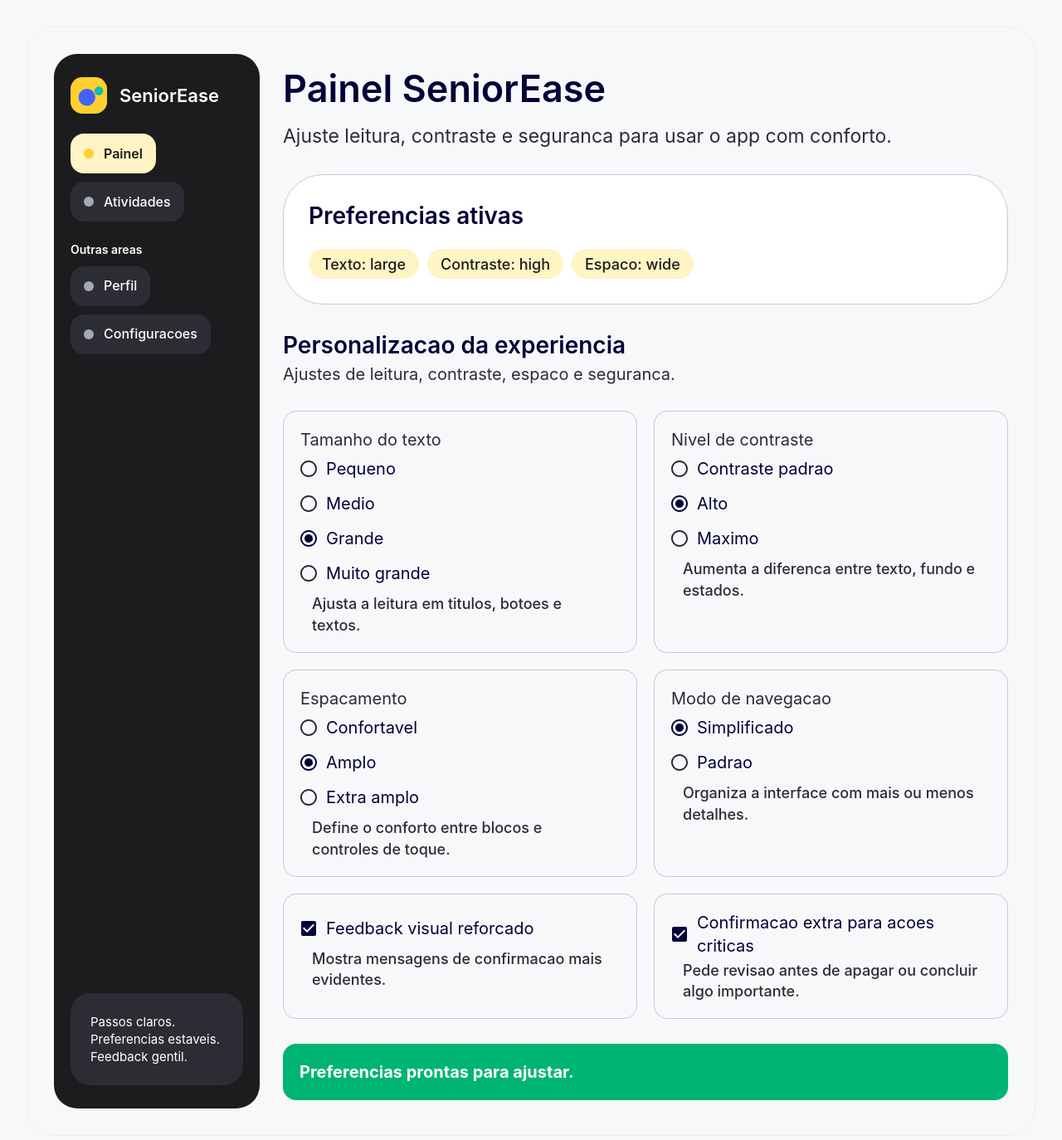
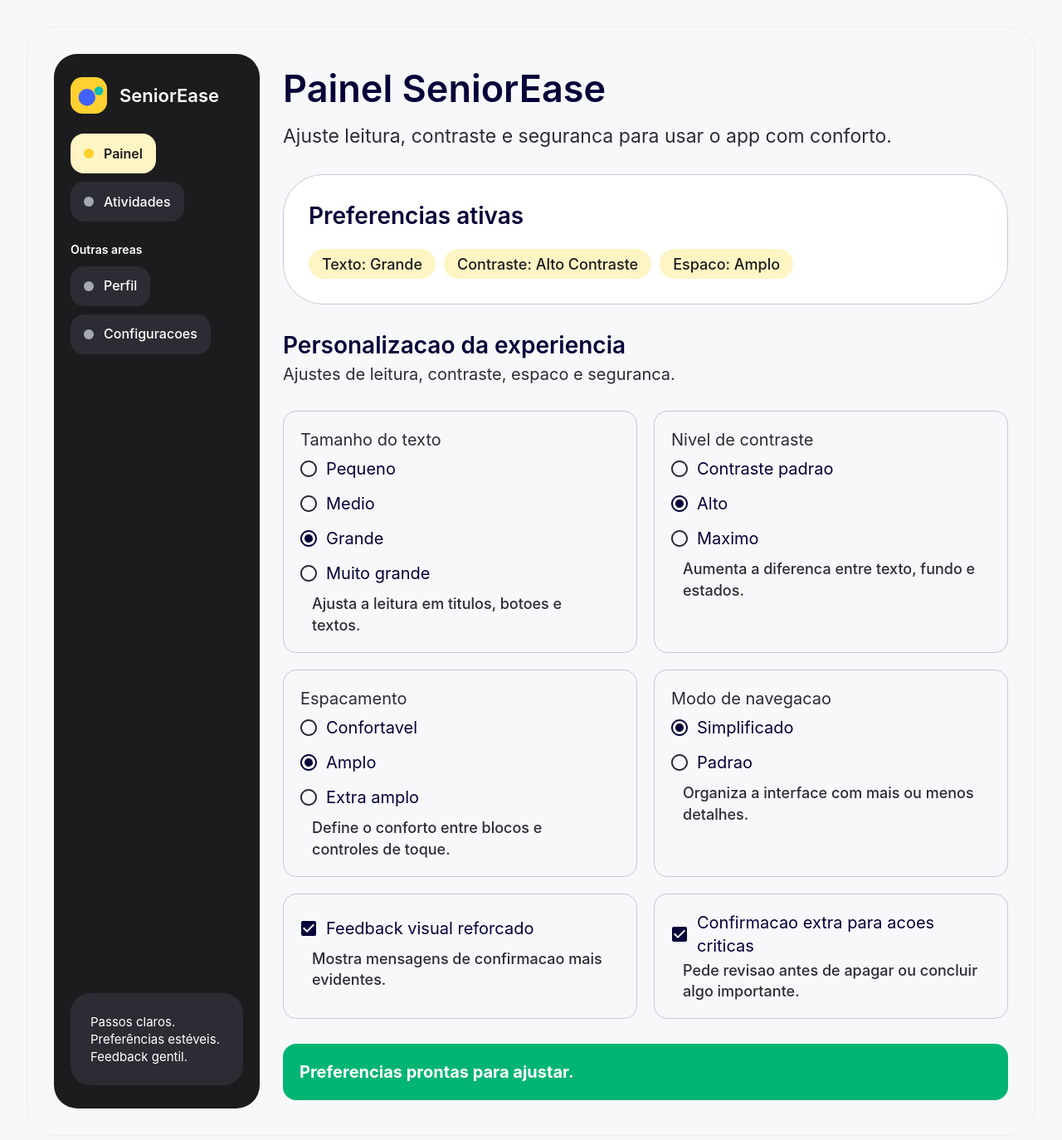
Before and after one commit to carollyb/seniorease-web, a Next.js app: page / in a window 1280 px wide. Shown: the top 1374 px of the page at 83% size. Built offline with nearby package versions, Linux system fonts and the light colour scheme.

Commit message:
feat: figma comformity and mapper

```diff
--- a/src/pages/index.tsx
+++ b/src/pages/index.tsx
@@ -1,25 +1,26 @@
-import Box from '@mui/material/Box'
-import Stack from '@mui/material/Stack'
-import Typography from '@mui/material/Typography'
-import type { NextPage } from 'next'
+import Box from '@mui/material/Box';
+import Stack from '@mui/material/Stack';
+import Typography from '@mui/material/Typography';
+import type { NextPage } from 'next';
 
-import { PersonalizationDashboard } from '../presentation/personalization'
-import { AppShell, StatusPill } from '../presentation/shared'
-import { usePreferenceStore } from '../stores/preferences/usePreferenceStore'
+import { PersonalizationDashboard } from '../presentation/personalization';
+import { AppShell, StatusPill } from '../presentation/shared';
+import { usePreferenceStore } from '../stores/preferences/usePreferenceStore';
+import mapPreferences from '@/presentation/shared/utils/preferencesMapper';
 
 const HomePage: NextPage = () => {
-  const preferences = usePreferenceStore((state) => state.preferences)
+  const preferences = usePreferenceStore((state) => state.preferences);
 
   return (
     <AppShell
-      activeRoute="/"
+      activeRoute='/'
       navigationMode={preferences.navigationMode}
-      subtitle="Ajuste leitura, contraste e seguranca para usar o app com conforto."
-      title="Painel SeniorEase"
+      subtitle='Ajuste leitura, contraste e seguranca para usar o app com conforto.'
+      title='Painel SeniorEase'
     >
       <Stack spacing={3}>
         <Box
-          component="section"
+          component='section'
           sx={{
             bgcolor: 'background.paper',
             border: 1,
@@ -29,13 +30,19 @@ const HomePage: NextPage = () => {
           }}
         >
           <Stack spacing={2}>
-            <Typography component="h2" variant="h4">
+            <Typography component='h2' variant='h4'>
               Preferencias ativas
             </Typography>
             <Stack direction={{ xs: 'column', sm: 'row' }} spacing={1}>
-              <StatusPill label={`Texto: ${preferences.fontScale}`} />
-              <StatusPill label={`Contraste: ${preferences.contrastLevel}`} />
-              <StatusPill label={`Espaco: ${preferences.spacingLevel}`} />
+              <StatusPill
+                label={`Texto: ${mapPreferences(preferences.fontScale)}`}
+              />
+              <StatusPill
+                label={`Contraste: ${mapPreferences(preferences.contrastLevel)}`}
+              />
+              <StatusPill
+                label={`Espaco: ${mapPreferences(preferences.spacingLevel)}`}
+              />
             </Stack>
           </Stack>
         </Box>
@@ -43,7 +50,7 @@ const HomePage: NextPage = () => {
         <PersonalizationDashboard />
       </Stack>
     </AppShell>
-  )
-}
+  );
+};
 
-export default HomePage
+export default HomePage;
--- a/src/presentation/shared/components/PrimaryButton.tsx
+++ b/src/presentation/shared/components/PrimaryButton.tsx
@@ -2,6 +2,12 @@ import Button, { type ButtonProps } from '@mui/material/Button'
 import type { SxProps, Theme } from '@mui/material/styles'
 
 import { designTokens } from '../../../theme/designTokens'
+
+export type PrimaryButtonTone = 'primary' | 'secondary' | 'completion'
+
+export interface PrimaryButtonProps extends ButtonProps {
+  tone?: PrimaryButtonTone
+}
 
 const baseSx: SxProps<Theme> = {
   borderRadius: `${designTokens.components.button.borderRadius}px`,
@@ -10,12 +16,48 @@ const baseSx: SxProps<Theme> = {
   py: `${designTokens.components.button.paddingY}px`,
 }
 
+const toneSx: Record<PrimaryButtonTone, SxProps<Theme>> = {
+  primary: {
+    bgcolor: 'primary.main',
+    color: 'primary.contrastText',
+    '&:hover': {
+      bgcolor: designTokens.colors.charcoal,
+    },
+  },
+  secondary: {
+    bgcolor: 'background.paper',
+    border: `1px solid ${designTokens.colors.hairlineStrong}`,
+    boxShadow: 'none',
+    color: 'text.primary',
+    '&:hover': {
+      bgcolor: designTokens.colors.surface,
+      borderColor: designTokens.colors.hairlineStrong,
+      boxShadow: 'none',
+    },
+  },
+  completion: {
+    bgcolor: 'warning.main',
+    color: 'warning.contrastText',
+    '&:hover': {
+      bgcolor: designTokens.colors.yellowBorder,
+    },
+  },
+}
+
+function mergeSx(base: SxProps<Theme>[], sx?: SxProps<Theme>): SxProps<Theme> {
+  return [
+    ...base,
+    ...(Array.isArray(sx) ? sx : sx ? [sx] : []),
+  ] as SxProps<Theme>
+}
+
 export function PrimaryButton({
   sx,
+  tone = 'primary',
   variant = 'contained',
   ...props
-}: ButtonProps) {
-  const sxValue = Array.isArray(sx) ? [baseSx, ...sx] : [baseSx, sx]
+}: PrimaryButtonProps) {
+  const sxValue = mergeSx([baseSx, toneSx[tone]], sx)
 
   return <Button sx={sxValue} variant={variant} {...props} />
 }
--- a/src/presentation/shared/components/SideNavigation.tsx
+++ b/src/presentation/shared/components/SideNavigation.tsx
@@ -1,17 +1,21 @@
-import Box from '@mui/material/Box'
-import Stack from '@mui/material/Stack'
-import Typography from '@mui/material/Typography'
-import Link from 'next/link'
+import Box from '@mui/material/Box';
+import Stack from '@mui/material/Stack';
+import Typography from '@mui/material/Typography';
+import Link from 'next/link';
 
-import type { NavigationMode } from '../../../domain/preferences'
-import { designTokens } from '../../../theme/designTokens'
+import type { NavigationMode } from '../../../domain/preferences';
+import { designTokens } from '../../../theme/designTokens';
 
-export type SeniorEaseRoute = '/' | '/atividades' | '/perfil' | '/configuracoes'
+export type SeniorEaseRoute =
+  | '/'
+  | '/atividades'
+  | '/perfil'
+  | '/configuracoes';
 
 export interface NavigationItem {
-  href: SeniorEaseRoute
-  label: string
-  group: 'primary' | 'secondary'
+  href: SeniorEaseRoute;
+  label: string;
+  group: 'primary' | 'secondary';
 }
 
 export const seniorEaseNavigationItems: NavigationItem[] = [
@@ -19,25 +23,25 @@ export const seniorEaseNavigationItems: NavigationItem[] = [
   { href: '/atividades', label: 'Atividades', group: 'primary' },
   { href: '/perfil', label: 'Perfil', group: 'secondary' },
   { href: '/configuracoes', label: 'Configuracoes', group: 'secondary' },
-]
+];
 
 export interface SideNavigationProps {
-  activeRoute: SeniorEaseRoute
-  items?: NavigationItem[]
-  navigationMode?: NavigationMode
+  activeRoute: SeniorEaseRoute;
+  items?: NavigationItem[];
+  navigationMode?: NavigationMode;
 }
 
-const { colors, rounded, spacing, components } = designTokens
+const { colors, rounded, spacing, components } = designTokens;
 
 function LogoMark() {
   return (
     <Box
-      aria-hidden="true"
-      component="svg"
-      data-testid="senior-ease-logo-mark"
-      focusable="false"
-      height="44"
-      preserveAspectRatio="xMidYMid meet"
+      aria-hidden='true'
+      component='svg'
+      data-testid='senior-ease-logo-mark'
+      focusable='false'
+      height='44'
+      preserveAspectRatio='xMidYMid meet'
       sx={{
         display: 'block',
         flex: '0 0 44px',
@@ -46,35 +50,43 @@ function LogoMark() {
         minWidth: 44,
         width: 44,
       }}
-      viewBox="0 0 160 160"
-      width="44"
+      viewBox='0 0 160 160'
+      width='44'
     >
-      <rect fill={colors.brandYellow} height="160" rx="52" width="160" />
-      <circle cx="72" cy="88" fill={colors.brandBlue} r="37" />
-      <circle cx="124" cy="60" fill={colors.brandTeal} r="19" />
+      <rect fill={colors.brandYellow} height='160' rx='52' width='160' />
+      <circle cx='72' cy='88' fill={colors.brandBlue} r='37' />
+      <circle cx='124' cy='60' fill={colors.brandTeal} r='19' />
     </Box>
-  )
+  );
 }
 
 interface NavigationListProps {
-  activeRoute: SeniorEaseRoute
-  items: NavigationItem[]
-  label: string
+  activeRoute: SeniorEaseRoute;
+  items: NavigationItem[];
+  label: string;
 }
 
 function NavigationList({ activeRoute, items, label }: NavigationListProps) {
   return (
-    <Stack
+    <Box
       aria-label={label}
-      component="ul"
-      spacing="10px"
-      sx={{ listStyle: 'none', m: 0, p: 0 }}
+      component='ul'
+      sx={{
+        display: 'flex',
+        flexDirection: { xs: 'row', md: 'column' },
+        flexWrap: 'wrap',
+        gap: '10px',
+        listStyle: 'none',
+        m: 0,
+        p: 0,
+        width: '100%',
+      }}
     >
       {items.map((item) => {
-        const isActive = item.href === activeRoute
+        const isActive = item.href === activeRoute;
 
         return (
-          <Box component="li" key={item.href}>
+          <Box component='li' key={item.href}>
             <Box
               aria-current={isActive ? 'page' : undefined}
               component={Link}
@@ -93,21 +105,24 @@ function NavigationList({ activeRoute, items, label }: NavigationListProps) {
                 justifyContent: 'center',
                 lineHeight: 1.4,
                 minHeight: 48,
+                minWidth: { xs: 0, md: 'auto' },
                 px: `${components.sideNavigation.itemPaddingX}px`,
                 py: `${components.sideNavigation.itemPaddingY}px`,
                 textDecoration: 'none',
-                width: { xs: '100%', md: 'auto' },
+                whiteSpace: 'nowrap',
+                width: 'auto',
                 '&:focus-visible': {
-                  outline: `3px solid ${colors.brandYellow}`,
+                  outline: `3px solid ${colors.brandBlue}`,
                   outlineOffset: 3,
                 },
               }}
             >
               <Box
-                aria-hidden="true"
+                aria-hidden='true'
                 sx={{
                   bgcolor: isActive ? colors.brandYellow : colors.muted,
                   borderRadius: `${rounded.full}px`,
+                  display: { xs: 'none', md: 'block' },
                   height: 12,
                   width: 12,
                 }}
@@ -115,10 +130,10 @@ function NavigationList({ activeRoute, items, label }: NavigationListProps) {
               {item.label}
             </Box>
           </Box>
-        )
+        );
       })}
-    </Stack>
-  )
+    </Box>
+  );
 }
 
 export function SideNavigation({
@@ -129,35 +144,65 @@ export function SideNavigation({
   const primaryItems =
     navigationMode === 'simplified'
       ? items.filter((item) => item.group === 'primary')
-      : items
+      : items;
   const secondaryItems =
     navigationMode === 'simplified'
       ? items.filter((item) => item.group === 'secondary')
-      : []
+      : [];
 
   return (
     <Box
-      aria-label="SeniorEase"
-      component="nav"
+      aria-label='SeniorEase'
+      component='nav'
       data-navigation-mode={navigationMode}
       sx={{
         bgcolor: components.sideNavigation.backgroundColor,
-        borderRadius: `${components.sideNavigation.radius}px`,
+        borderRadius: {
+          xs: `${components.topNavigation.radiusMobile}px`,
+          sm: `${components.topNavigation.radiusTablet}px`,
+          md: `${components.sideNavigation.radius}px`,
+        },
         color: colors.onPrimary,
         display: 'flex',
         flexDirection: 'column',
-        gap: `${spacing.xl}px`,
+        gap: {
+          xs: `${spacing.sm}px`,
+          sm: `${spacing.md}px`,
+          md: `${spacing.xl}px`,
+        },
         minHeight: { md: 355 },
-        px: `${components.sideNavigation.paddingX}px`,
-        py: `${components.sideNavigation.paddingY}px`,
+        px: {
+          xs: `${components.topNavigation.paddingXMobile}px`,
+          sm: `${components.topNavigation.paddingXTablet}px`,
+          md: `${components.sideNavigation.paddingX}px`,
+        },
+        py: {
+          xs: `${components.topNavigation.paddingYMobile}px`,
+          sm: `${components.topNavigation.paddingYTablet}px`,
+          md: `${components.sideNavigation.paddingY}px`,
+        },
         width: { xs: '100%', md: 248 },
       }}
     >
-      <Stack alignItems="center" direction="row" minWidth={0} spacing={1.5}>
+      <Stack
+        alignItems='center'
+        direction='row'
+        justifyContent={{ xs: 'space-between', md: 'flex-start' }}
+        minWidth={0}
+        spacing={1.5}
+        width='100%'
+      >
+        <Stack alignItems='center' direction='row' minWidth={0} spacing={1.5}>
+          <Box sx={{ display: 'block' }}>
             <LogoMark />
+          </Box>
           <Typography
-          component="p"
-          fontSize={22}
+            component='p'
+            fontSize={{
+              xs: components.topNavigation.brandFontSizeMobile,
+              sm: components.topNavigation.brandFontSizeTablet,
+              md: 22,
+            }}
             fontWeight={600}
             sx={{ whiteSpace: 'nowrap' }}
           >
@@ -165,21 +210,39 @@ export function SideNavigation({
           </Typography>
         </Stack>
 
+        <Box
+          aria-hidden='true'
+          sx={{
+            bgcolor: components.topNavigation.menuBackgroundColor,
+            borderRadius: `${rounded.full}px`,
+            color: colors.ink,
+            display: { xs: 'inline-flex', md: 'none' },
+            fontSize: 14,
+            fontWeight: 500,
+            lineHeight: 1.4,
+            px: `${components.topNavigation.menuPaddingX}px`,
+            py: `${components.topNavigation.menuPaddingY}px`,
+          }}
+        >
+          Menu
+        </Box>
+      </Stack>
+
       <NavigationList
         activeRoute={activeRoute}
         items={primaryItems}
-        label="Navegacao principal"
+        label='Navegacao principal'
       />
 
       {secondaryItems.length > 0 ? (
-        <Stack spacing={1}>
-          <Typography component="p" fontSize={14} fontWeight={600}>
+        <Stack spacing={1} width='100%'>
+          <Typography component='p' fontSize={14} fontWeight={600}>
             Outras areas
           </Typography>
           <NavigationList
             activeRoute={activeRoute}
             items={secondaryItems}
-            label="Outras areas"
+            label='Outras areas'
           />
         </Stack>
       ) : null}
@@ -188,15 +251,16 @@ export function SideNavigation({
         sx={{
           bgcolor: components.sideNavigation.noteBackgroundColor,
           borderRadius: `${components.sideNavigation.noteRadius}px`,
+          display: { xs: 'none', md: 'block' },
           mt: 'auto',
           p: `${components.sideNavigation.notePadding}px`,
           width: '100%',
         }}
       >
         <Typography fontSize={15} lineHeight={1.4}>
-          Passos claros. Preferencias estaveis. Feedback gentil.
+          Passos claros. Preferências estéveis. Feedback gentil.
         </Typography>
       </Box>
     </Box>
-  )
+  );
 }
--- a/src/presentation/shared/components/StatusPill.tsx
+++ b/src/presentation/shared/components/StatusPill.tsx
@@ -6,8 +6,24 @@ import { designTokens } from '../../../theme/designTokens'
 export type StatusPillTone = 'neutral' | 'success' | 'warning' | 'danger'
 
 export interface StatusPillProps extends Omit<ChipProps, 'color' | 'label'> {
+  compact?: boolean
   label: string
   tone?: StatusPillTone
+}
+
+function createBaseSx(compact: boolean): SxProps<Theme> {
+  return {
+    borderRadius: `${designTokens.components.pill.borderRadius}px`,
+    minHeight: compact ? 32 : 36,
+    '& .MuiChip-label': {
+      px: compact
+        ? `${designTokens.components.pill.compactPaddingX}px`
+        : `${designTokens.components.pill.paddingX}px`,
+      py: compact
+        ? `${designTokens.components.pill.compactPaddingY}px`
+        : `${designTokens.components.pill.paddingY}px`,
+    },
+  }
 }
 
 const toneStyles: Record<StatusPillTone, SxProps<Theme>> = {
@@ -29,15 +45,21 @@ const toneStyles: Record<StatusPillTone, SxProps<Theme>> = {
   },
 }
 
+function mergeSx(base: SxProps<Theme>[], sx?: SxProps<Theme>): SxProps<Theme> {
+  return [
+    ...base,
+    ...(Array.isArray(sx) ? sx : sx ? [sx] : []),
+  ] as SxProps<Theme>
+}
+
 export function StatusPill({
+  compact = false,
   label,
   sx,
   tone = 'neutral',
   ...props
 }: StatusPillProps) {
-  const sxValue = Array.isArray(sx)
-    ? [toneStyles[tone], ...sx]
-    : [toneStyles[tone], sx]
+  const sxValue = mergeSx([createBaseSx(compact), toneStyles[tone]], sx)
 
   return <Chip label={label} sx={sxValue} {...props} />
 }
--- /dev/null
+++ b/src/presentation/shared/utils/preferencesMapper.ts
@@ -0,0 +1,41 @@
+import {
+  FontScale,
+  ContrastLevel,
+  NavigationMode,
+  SpacingLevel,
+  ReminderTone,
+} from '@/domain/preferences/Preference';
+
+const preferenceToDisplayText: {
+  [key in
+    | FontScale
+    | ContrastLevel
+    | SpacingLevel
+    | NavigationMode
+    | ReminderTone]: string;
+} = {
+  small: 'Pequena',
+  medium: 'Média',
+  large: 'Grande',
+  extraLarge: 'Extra Grande',
+  standard: 'Padrão',
+  maximum: 'Máximo',
+  high: 'Alto Contraste',
+  comfortable: 'Confortável',
+  wide: 'Amplo',
+  extraWide: 'Extra Amplo',
+  simplified: 'Simplificada',
+  direct: 'Direto',
+  gentle: 'Gentil',
+};
+
+export default function mapPreferences(
+  preference:
+    | FontScale
+    | ContrastLevel
+    | SpacingLevel
+    | NavigationMode
+    | ReminderTone,
+) {
+  return preferenceToDisplayText[preference] ?? String(preference);
+}
```
Also changed, not shown: src/presentation/shared/components/AppShell.tsx (+23 -23 lines), src/presentation/shared/components/EmptyState.tsx (+6 -2 lines), .specs/features/seniorease-platform/tasks.md, next-env.d.ts, 1 other file (tests, documents, lock files or other folders). Lines whose indentation alone changed are shown as unchanged.
